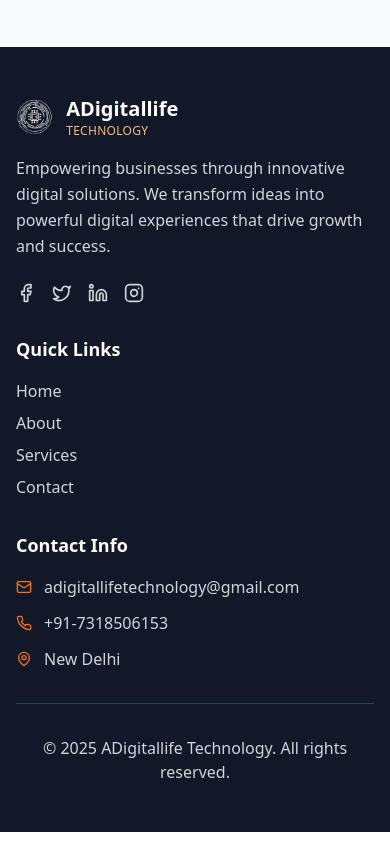
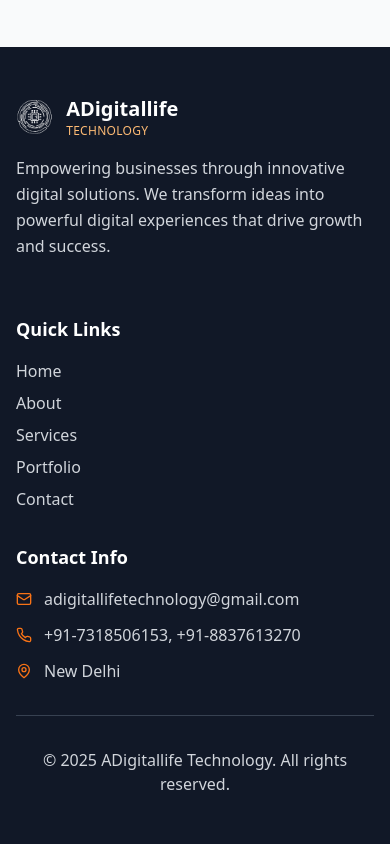
Before and after one commit to adigitallifetechnology/adigitallife-technology, a React (Vite) app: page /contact in a window 390 px wide. Shown: the part 4044-4888 px from the top of the page. Built offline with nearby package versions, Linux system fonts and the light colour scheme.

Commit message:
Update footer: add both phone numbers, remove social icons, add Portfolio link

```diff
--- a/src/components/Footer.tsx
+++ b/src/components/Footer.tsx
@@ -1,5 +1,5 @@
 import React from 'react';
-import { Mail, Phone, MapPin, Facebook, Twitter, Linkedin, Instagram } from 'lucide-react';
+import { Mail, Phone, MapPin } from 'lucide-react';
 
 const Footer = () => {
   return (
@@ -23,20 +23,7 @@
               Empowering businesses through innovative digital solutions. We transform ideas into
               powerful digital experiences that drive growth and success.
             </p>
-            <div className="flex space-x-4">
-              <a href="#" className="text-gray-300 hover:text-orange-500 transition-colors duration-200">
-                <Facebook size={20} />
-              </a>
-              <a href="#" className="text-gray-300 hover:text-orange-500 transition-colors duration-200">
-                <Twitter size={20} />
-              </a>
-              <a href="#" className="text-gray-300 hover:text-orange-500 transition-colors duration-200">
-                <Linkedin size={20} />
-              </a>
-              <a href="#" className="text-gray-300 hover:text-orange-500 transition-colors duration-200">
-                <Instagram size={20} />
-              </a>
-            </div>
+            {/* Social icons removed */}
           </div>
 
           {/* Quick Links */}
@@ -46,6 +33,7 @@
               <li><a href="/" className="text-gray-300 hover:text-orange-500 transition-colors duration-200">Home</a></li>
               <li><a href="/about" className="text-gray-300 hover:text-orange-500 transition-colors duration-200">About</a></li>
               <li><a href="/services" className="text-gray-300 hover:text-orange-500 transition-colors duration-200">Services</a></li>
+              <li><a href="/portfolio" className="text-gray-300 hover:text-orange-500 transition-colors duration-200">Portfolio</a></li>
               <li><a href="/contact" className="text-gray-300 hover:text-orange-500 transition-colors duration-200">Contact</a></li>
             </ul>
           </div>
@@ -60,7 +48,7 @@
               </li>
               <li className="flex items-center">
                 <Phone size={16} className="mr-3 text-orange-500" />
-                <span className="text-gray-300">+91-7318506153</span>
+                <span className="text-gray-300">+91-7318506153, +91-8837613270</span>
               </li>
               <li className="flex items-start">
                 <MapPin size={16} className="mr-3 text-orange-500 mt-1" />
```
